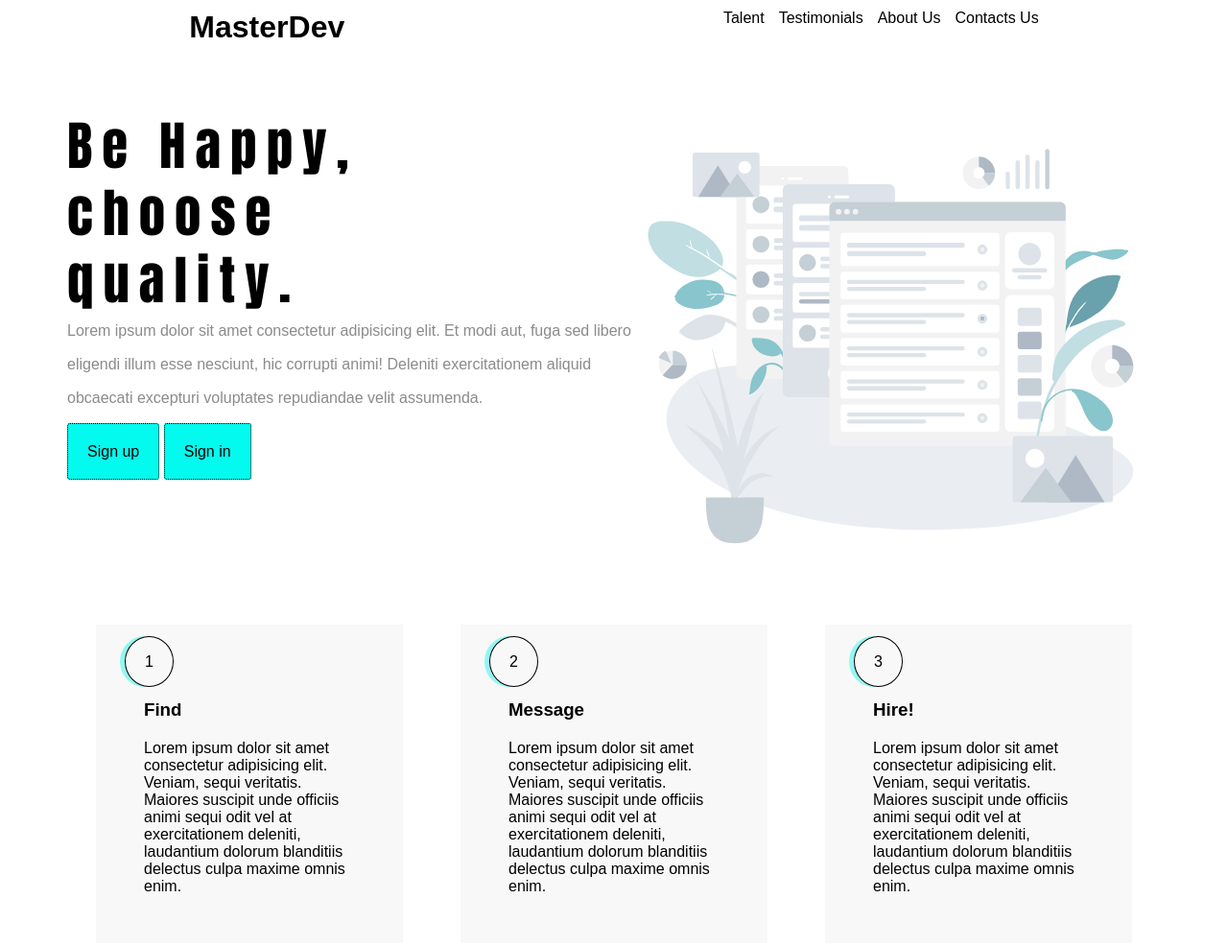
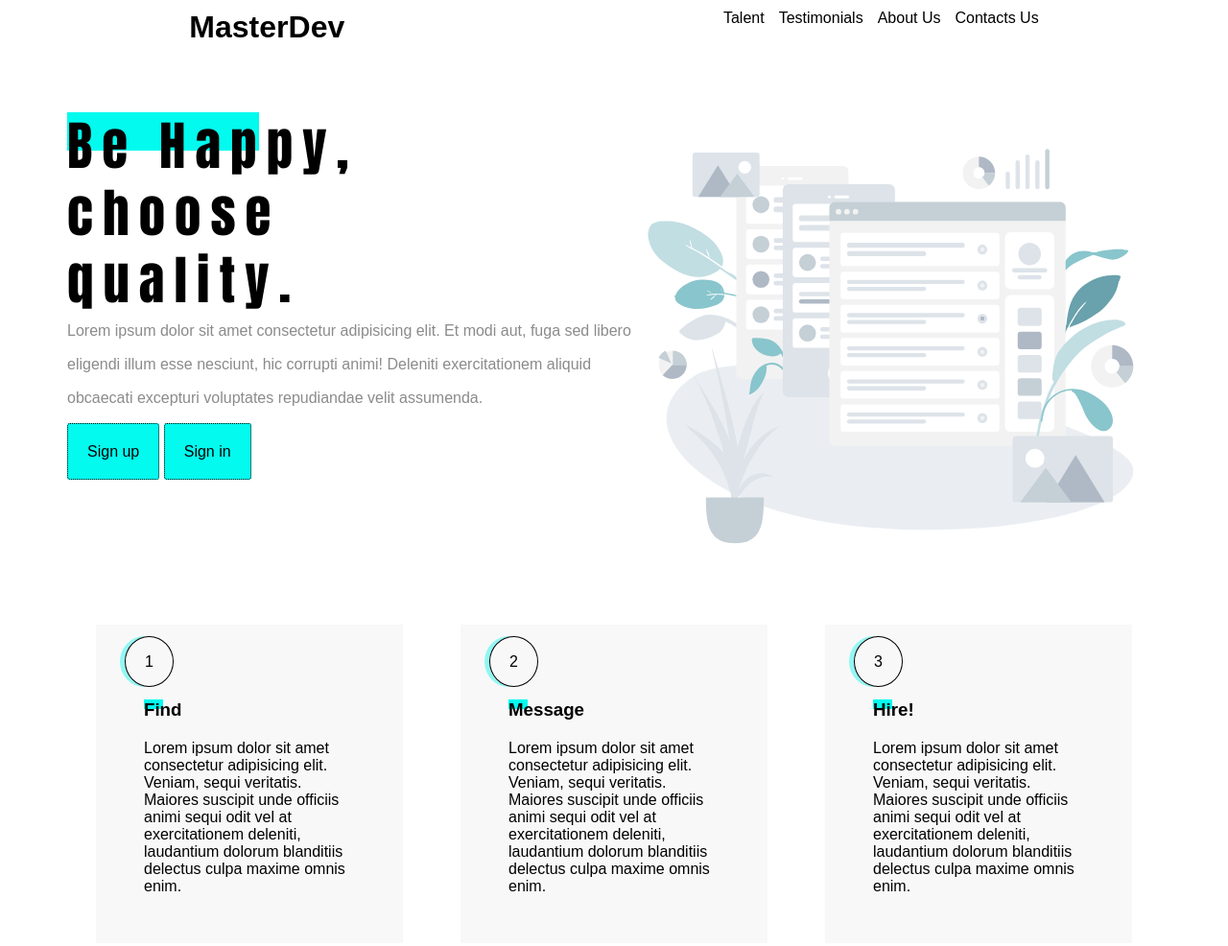
Before and after one commit to agustinapfund/Clase23, a plain HTML site: page index.html in a window 1280 px wide. Shown: the top 986 px of the page at 96% size. Drawn offline with Linux system fonts and the light colour scheme.

Commit message:
Primmer commit

```diff
--- a/scss/style.scss
+++ b/scss/style.scss
@@ -32,6 +32,17 @@ body {
           font-size: 55px;
           line-height: 70px;
           letter-spacing: 10px;
+          position: relative;
+          z-index: 1;
+        }
+        h2::before {
+          top: 0px;
+          height: 40px;
+          content: "";
+          background: $bg-primary;
+          position: absolute;
+          width: 200px;
+          z-index: -1;
         }
         p {
           line-height: 35px;
@@ -68,8 +79,19 @@ body {
           box-shadow: -5px 0px $shadow;
         }
         h3 {
+          position: relative;
           margin-top: 30px;
           padding-left: 20px;
+          z-index: 1;
+        }
+        h3::before {
+          top: 0px;
+          height: 10px;
+          content: "";
+          background: $bg-primary;
+          position: absolute;
+          width: 20px;
+          z-index: -1;
         }
       }
     }
```
Also changed, not shown: css/style.css, css/style.min.css, 2 other files.
